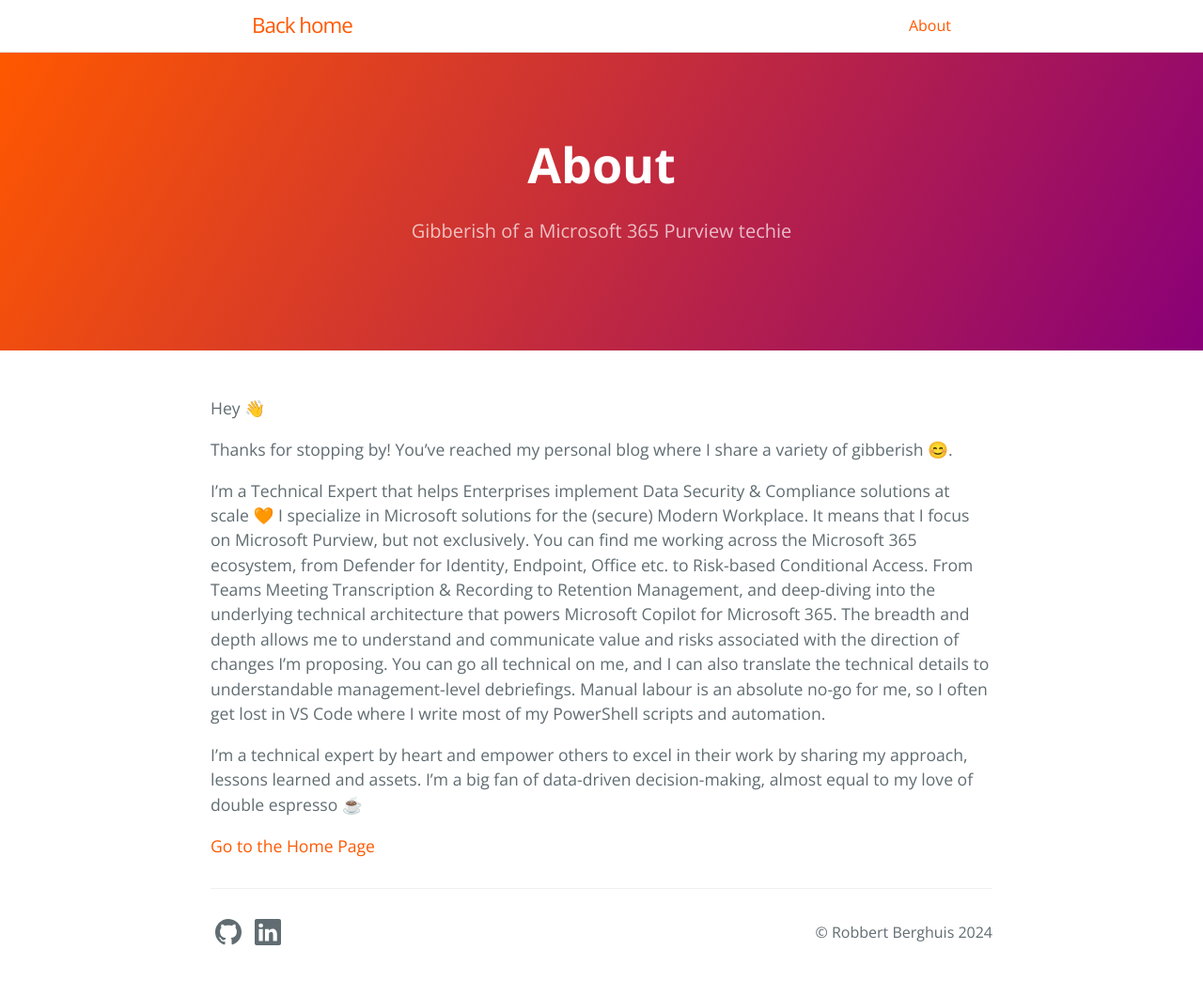
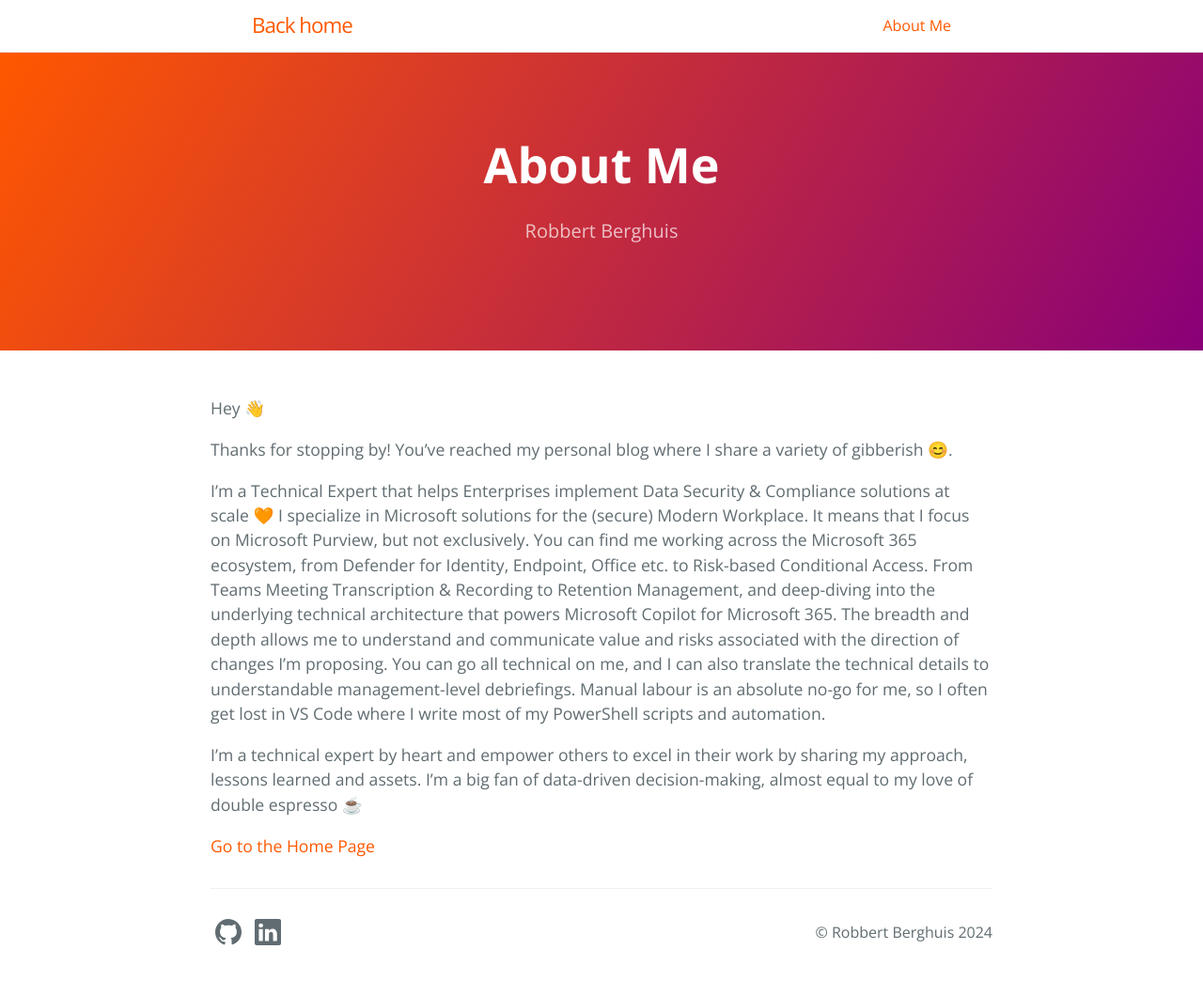
Before and after one commit to rberghuis/rberghuis.github.io, a Jekyll site: the page built from about.md, in a window 1280 px wide. Shown: the whole page at 94% size. Built offline with Jekyll 4.4.1, drawn with Linux system fonts in a browser that asks for light colours.

Commit message:
Initial commit

```diff
--- a/about.md
+++ b/about.md
@@ -1,7 +1,7 @@
 ---
 layout: page
-title: About
-tagline: Gibberish of a Microsoft 365 Purview techie
+title: About Me
+tagline: Robbert Berghuis
 permalink: /about.html
 ref: about
 order: 0
```
